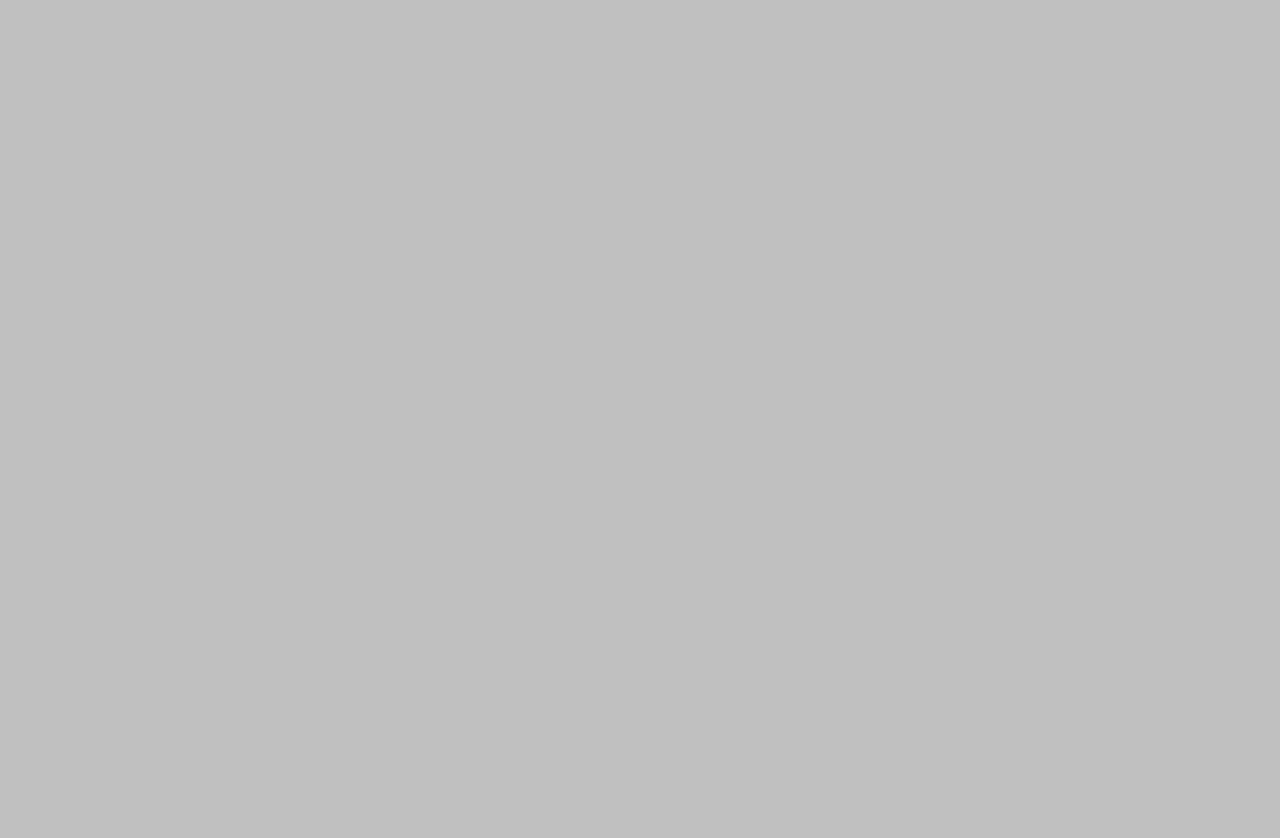
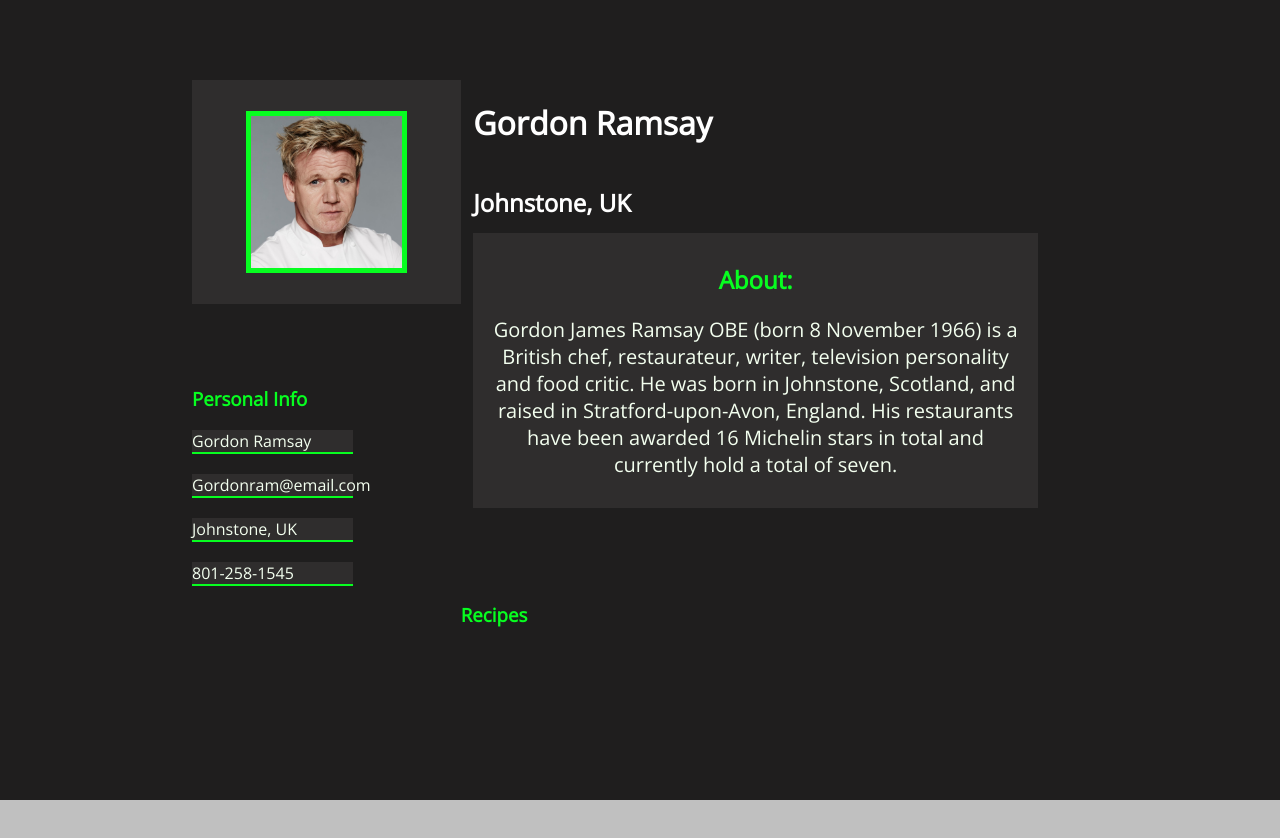
Before and after one commit to bschatzj/chefstuff, a React (Create React App) app: page /chefdashboard in a window 1280 px wide. Shown: the top 838 px of the page. Before the commit the page ends 800 px from the top, so only its background shows below. Built offline with nearby package versions, Linux system fonts and the light colour scheme.

Commit message:
worked on chef dashboard so far everything is hardcoded

```diff
--- a/src/App.js
+++ b/src/App.js
@@ -4,12 +4,14 @@ import { Route } from "react-router-dom";
 import "./styles.scss";
 import Login from "./components/Login";
 import CreateAccount from "./components/CreateAccount";
-
+import ChefDashboard from "./components/ChefDashboard";
+import PrivateRoute from "./components/PrivateRoute";
 function App() {
   return (
     <div className="App">
       <Route exact path="/" component={CreateAccount} />
       <Route exact path="/login" component={Login} />
+      <Route path="/chefdashboard" component={ChefDashboard} />
     </div>
   );
 }
--- /dev/null
+++ b/src/components/ChefDashboard.js
@@ -0,0 +1,46 @@
+import React from "react";
+import Image from "../ChefRamsay.jpg";
+const ChefDashboard = props => {
+  return (
+    <div className="dashboard-body">
+      <div className="inner-body">
+        <div className="left-div">
+          <div className="img-div">
+            <img className="chef-img" src={Image} alt="Chef" />
+          </div>
+
+          <div className="chef-info">
+            <h3>Personal Info</h3>
+            <span>Gordon Ramsay</span>
+            <span>Gordonram@email.com</span>
+            <span>Johnstone, UK</span>
+            <span>801-258-1545</span>
+          </div>
+        </div>
+
+        <div className="right-div">
+          <div className="name-div">
+            <h1>Gordon Ramsay</h1>
+
+            <h2>Johnstone, UK</h2>
+          </div>
+
+          <div className="about-div">
+            <h2>About:</h2>
+            <p>
+              Gordon James Ramsay OBE (born 8 November 1966) is a British chef,
+              restaurateur, writer, television personality and food critic. He
+              was born in Johnstone, Scotland, and raised in
+              Stratford-upon-Avon, England. His restaurants have been awarded 16
+              Michelin stars in total and currently hold a total of seven.
+            </p>
+          </div>
+          <div className="recipes-div">
+            <h3>Recipes</h3>
+          </div>
+        </div>
+      </div>
+    </div>
+  );
+};
+export default ChefDashboard;
--- a/src/styles.scss
+++ b/src/styles.scss
@@ -1,4 +1,7 @@
 @import url("https://fonts.googleapis.com/css?family=Open+Sans&display=swap");
+* {
+  box-sizing: border-box;
+}
 
 body {
   font-family: "Open Sans", sans-serif;
@@ -104,3 +107,106 @@ body {
     }
   }
 }
+
+/* ChefDashboard */
+
+.dashboard-body {
+  background-color: #1f1e1e;
+  height: 100vh;
+  display: flex;
+  justify-content: center;
+  align-items: center;
+  .inner-body {
+    // border: 2px solid red;
+    width: 70%;
+    height: 80%;
+    display: flex;
+    flex-wrap: wrap;
+  }
+}
+
+.left-div {
+  width: 30%;
+  //   border: 2px solid green;
+  .img-div {
+    width: 100%;
+    height: 35%;
+    display: flex;
+    justify-content: center;
+    align-items: center;
+    background-color: #2f2d2d;
+    img {
+      width: 60%;
+      border: 5px solid #07fe20;
+    }
+  }
+}
+.right-div {
+  width: 70%;
+  //   border: 2px solid blue;
+  .name-div {
+    // border: 2px solid red;
+    color: white;
+    width: 70%;
+    height: 20%;
+    display: flex;
+    flex-direction: column;
+    //   margin-top: 7%;
+    margin-left: 2%;
+
+    h1 {
+      //   border: 2px solid red;
+      width: 90%;
+      text-align: left;
+    }
+    h2 {
+      //   border: 2px solid red;
+      width: 100%;
+      text-align: left;
+    }
+  }
+  .about-div {
+    // border: 2px solid red;
+    background-color: #2f2d2d;
+    width: 90%;
+    padding: 10px;
+    margin-left: 2%;
+    margin-top: 4%;
+
+    h2 {
+      color: #07fe20;
+    }
+    p {
+      color: #f3ffef;
+      font-size: 20px;
+    }
+  }
+}
+.chef-info {
+  //   border: 2px solid red;
+
+  width: 60%;
+  display: flex;
+  flex-direction: column;
+  margin-top: 20%;
+  padding-top: 10px;
+  span {
+    background-color: #2f2d2d;
+    color: #f3ffef;
+    text-align: left;
+    border-bottom: 2px solid #07fe20;
+    margin-bottom: 20px;
+  }
+  h3 {
+    color: #07fe20;
+    text-align: left;
+  }
+}
+.recipes-div {
+  margin-top: 15%;
+  height: 80%;
+  h3 {
+    color: #07fe20;
+    text-align: left;
+  }
+}
```
Also changed, not shown: src/ChefRamsay.jpg (added).
